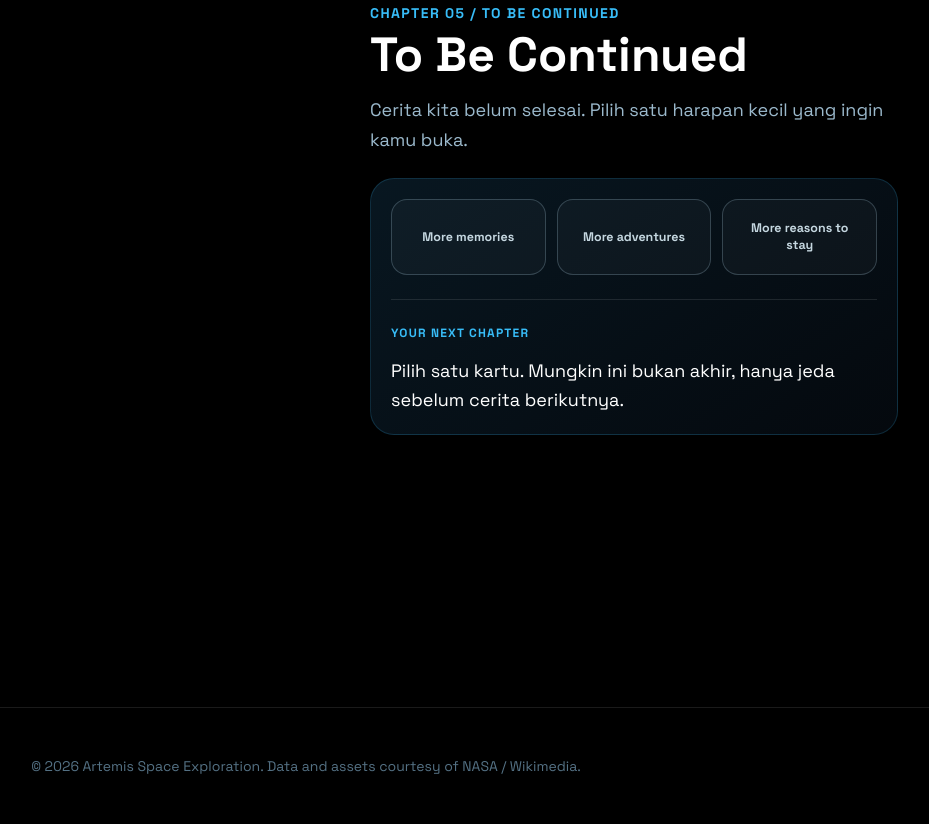
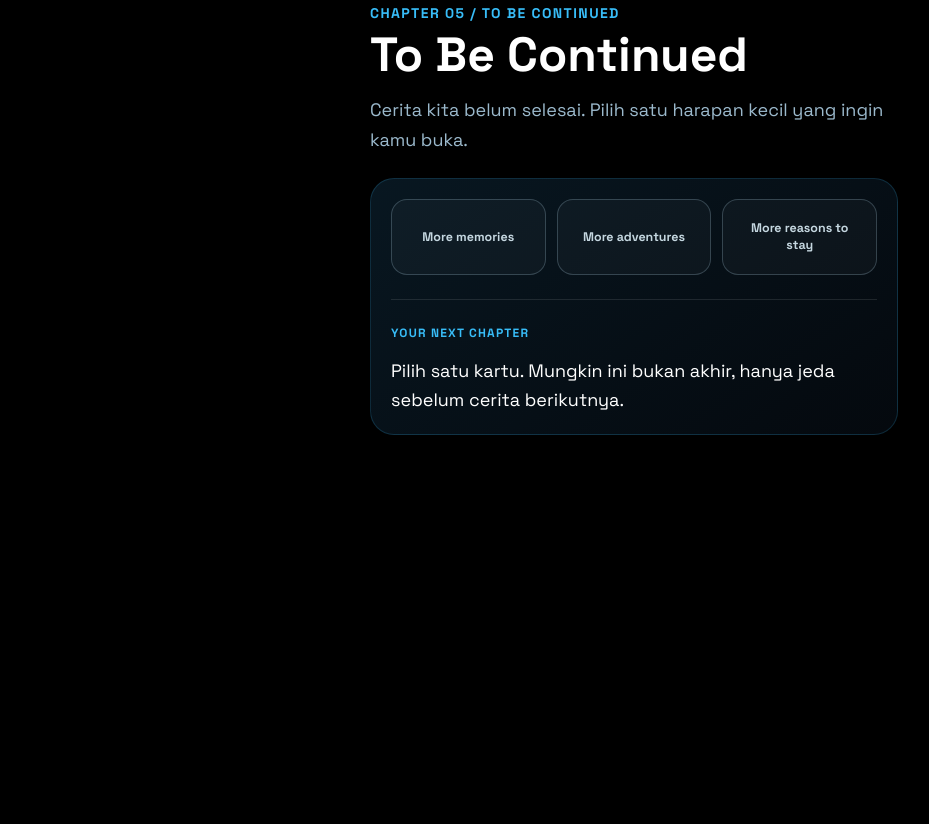
Before and after one commit to SatrioBimantara/project-casvi, a plain HTML site: page index.html in a window 1280 px wide. Shown: the part 5583-6407 px from the top of the page, without its empty margins (334-1263 px from the left). After the commit the page ends 6290 px from the top, so only its background shows below. Drawn offline with nearby package versions, Linux system fonts and the light colour scheme; a script that the page names is missing.

Commit message:
update website

```diff
--- a/index.html
+++ b/index.html
@@ -730,9 +730,6 @@
             </div>
         </section>
 
-        <footer class="bg-black py-12 border-t border-white/10 text-center text-dim text-sm">
-            <p>© 2026 Artemis Space Exploration. Data and assets courtesy of NASA / Wikimedia.</p>
-        </footer>
     </main>
 
     <script src="js/main.js"></script>
```
